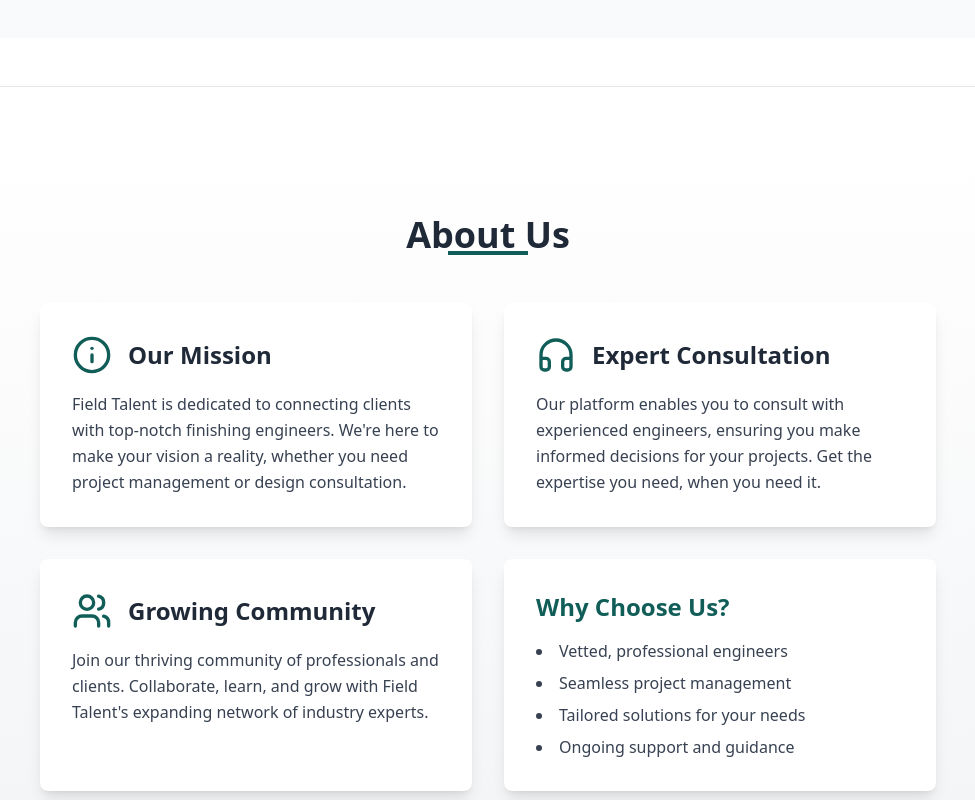
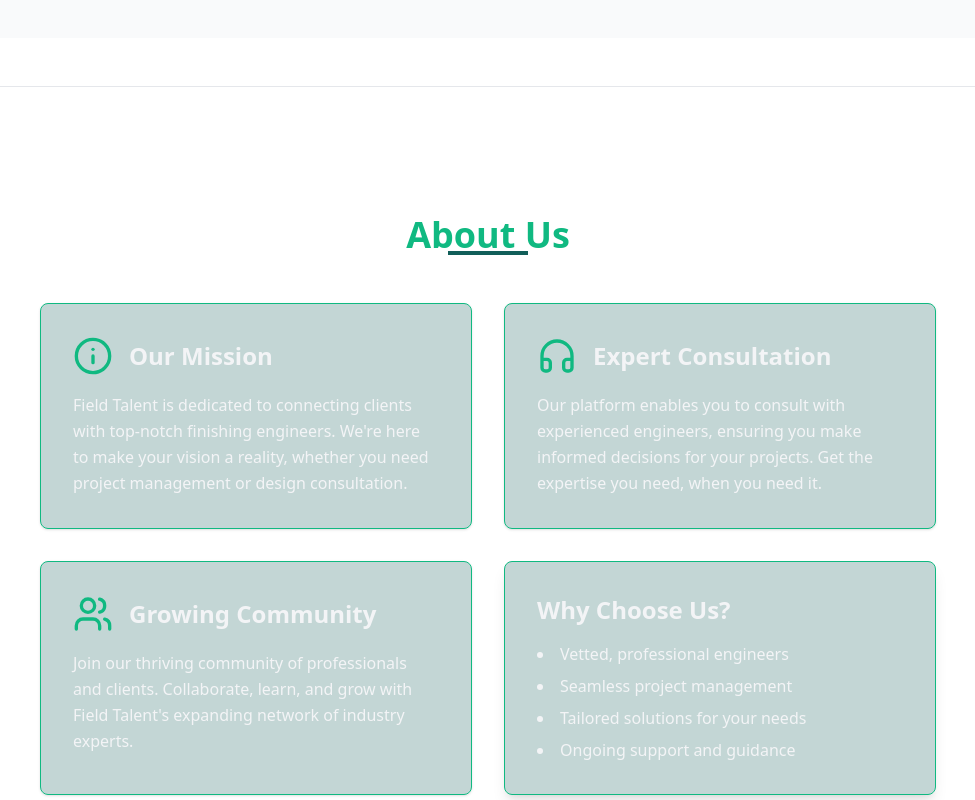
Before and after one commit to usamaAbuelnour/field-talent-client, a React (Vite) app: page / in a window 1280 px wide. Shown: the part 1600-2400 px from the top of the page, without its empty margins (152-1127 px from the left). Built offline with nearby package versions, Linux system fonts and the light colour scheme.

Commit message:
dark-mode

```diff
--- a/src/App.jsx
+++ b/src/App.jsx
@@ -21,12 +21,14 @@
     token: "",
     isUserLoggedIn: false,
   }
-
+  const [isDarkMode, setIsDarkMode] = useState(() => {
+    const savedTheme = localStorage.getItem('darkMode');
+    return savedTheme ? JSON.parse(savedTheme) : false;
+  });
   const [user, setUser] = useState(() => {
     const savedUser = sessionStorage.getItem('user');
     return savedUser ? JSON.parse(savedUser) : userSchema;
   });
-  const [isDarkMode,setisDarkMode]=useState(false)
 
   useEffect(() => {
     sessionStorage.setItem('user', JSON.stringify(user));
@@ -39,6 +41,7 @@
     } else {
       document.documentElement.classList.remove("dark");
     }
+    localStorage.setItem('darkMode', JSON.stringify(isDarkMode));
   }, [isDarkMode]);
 
   // <---------------------------------handling---------------------->
@@ -59,7 +62,7 @@
   }
   const toggleDarkMode=()=>{
 
-    setisDarkMode(prevMode => !prevMode)
+    setIsDarkMode(prevMode => !prevMode)
 
   }
 
@@ -68,7 +71,7 @@
       <BrowserRouter>
         <NavBar  user={user} handleLogout={handleLogout} toggleDarkMode={toggleDarkMode} isDarkMode={isDarkMode} />
         <Routes>
-          <Route index element={<Home   isDarkMode={isDarkMode}/>} />
+          <Route index element={<Home isDarkMode={setIsDarkMode}/>} />
           <Route path="login" element={<Login handleLogin={handleLogin} isUserLoggedIn={user.isUserLoggedIn} />} />
           <Route path="registration" element={<Registration handleLogin={handleLogin} isUserLoggedIn={user.isUserLoggedIn} />} />
           <Route path="showjobs" element={<ShowJobs token={user.token} />} />
--- a/src/components/AboutCard.jsx
+++ b/src/components/AboutCard.jsx
@@ -2,12 +2,12 @@
 
 function AboutCard({ icon: Icon, title, description }) {
     return (
-       < div className="bg-white p-8 rounded-lg shadow-lg transform transition-all duration-300 hover:scale-105">
+       < div className="bg-white dark:bg-main dark:bg-opacity-25 border dark:text-text-dark dark:shadow dark:border-accent p-8 rounded-lg shadow-lg transform transition-all duration-300 hover:scale-105">
         <div className="flex items-center mb-4">
-          <Icon className="w-10 h-10 text-main mr-4" />
-          <h3 className="text-2xl font-semibold text-gray-800">{title}</h3>
+          <Icon className="w-10 h-10 text-main mr-4 dark:text-accent" />
+          <h3 className="text-2xl font-semibold text-gray-800  dark:text-text-dark">{title}</h3>
         </div>
-        <p className="text-gray-700 leading-relaxed">{description}</p>
+        <p className="text-gray-700 leading-relaxed  dark:text-text-dark">{description}</p>
       </div>    );
 }
 
--- a/src/components/AboutUsSection.jsx
+++ b/src/components/AboutUsSection.jsx
@@ -3,9 +3,9 @@
 import AboutCard from './AboutCard';
 function AboutUsSection() {
   return (
-    <section className="py-20 bg-gradient-to-b from-white to-gray-100">
+    <section className="py-20  dark">
       <div className="container mx-auto px-4">
-        <h2 className="text-4xl font-bold mb-12 text-center text-gray-800 relative">
+        <h2 className="text-4xl font-bold mb-12 text-center text-gray-800 relative dark:text-accent">
           About Us
           <span className="absolute bottom-0 left-1/2 transform -translate-x-1/2 w-20 h-1 bg-main"></span>
         </h2>
@@ -26,9 +26,9 @@
               title="Growing Community"
               description="Join our thriving community of professionals and clients. Collaborate, learn, and grow with Field Talent's expanding network of industry experts."
             />
-            <div className="bg-white p-8 rounded-lg shadow-lg transform transition-all duration-300 hover:scale-105">
-              <h3 className="text-2xl font-semibold mb-4 text-main">Why Choose Us?</h3>
-              <ul className="list-disc list-inside text-gray-700 space-y-2">
+            <div className=" dark:bg-main dark:bg-opacity-25 border dark:border-accent dark:text-text-dark  bg-white p-8 rounded-lg shadow-lg transform transition-all duration-300 hover:scale-105">
+              <h3 className="text-2xl font-semibold mb-4 text-main dark:text-text-dark ">Why Choose Us?</h3>
+              <ul className="list-disc list-inside space-y-2">
                 <li>Vetted, professional engineers</li>
                 <li>Seamless project management</li>
                 <li>Tailored solutions for your needs</li>
--- a/src/components/Card.jsx
+++ b/src/components/Card.jsx
@@ -3,9 +3,9 @@
 function Card({ title, description, icon: Icon, inverted = false }) {
     return (
       <div className={`p-6 rounded-lg shadow-md transition-all duration-300 hover:shadow-xl ${
-        inverted ? 'bg-main text-white' : 'bg-white  text-text dark:text-text-dark dark:bg-light-dark-dark   hover:border-main'
+        inverted ? 'bg-main text-white' : 'bg-white  text-text dark:text-text-dark dark:bg-main dark:bg-opacity-20   hover:border-main'
       }`}>
-        <Icon className={`w-12 h-12 mx-auto mb-4 ${inverted ? 'text-white' : 'text-main'}`} />
+        <Icon className={`w-12 h-12 mx-auto mb-4 ${inverted ? 'text-white' : 'text-accent'}`} />
         <h3 className="font-bold text-xl mb-2 dark:text-text-dark">{title}</h3>
         <p className={inverted ? 'text-teal-50 dark:text-text-dark' : 'text-gray-600 dark:text-text-dark'}>{description}</p>
       </div>
--- a/src/components/Footer.jsx
+++ b/src/components/Footer.jsx
@@ -15,7 +15,7 @@
 
 function Footer() {
   return (
-    <footer className="bg-main text-white">
+    <footer className="bg-main text-white dark:bg-opacity-20">
       <div className="container mx-auto px-4 py-12">
         <div className="grid grid-cols-1 md:grid-cols-4 gap-8">
           <div>
--- a/src/pages/Home.jsx
+++ b/src/pages/Home.jsx
@@ -59,7 +59,7 @@
 
   return (
     <main
-      className={`dark}
+      className={`
  container mx-auto my-12 px-6 py-14 `}
     >
       <div className="hero flex flex-col  md:flex-row justify-between items-center mb-12">
```
